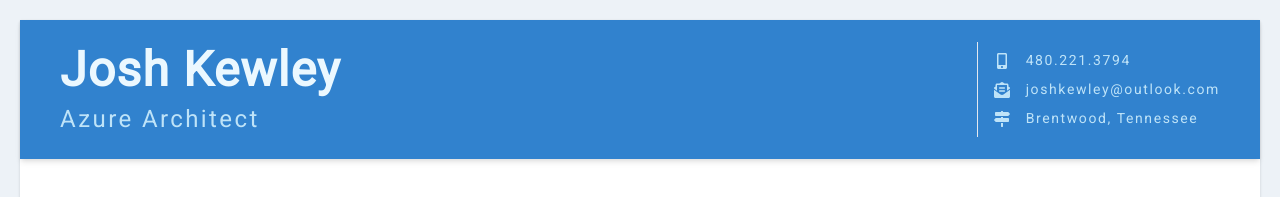
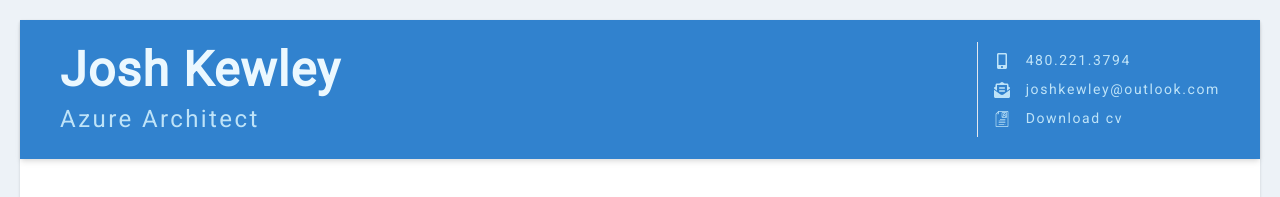
Before and after one commit to jkewley/personalsite, a Gatsby site: page / in a window 1280 px wide. Shown: the top 197 px of the page. Built offline with nearby package versions, Linux system fonts and the light colour scheme; Gatsby itself is replaced by a stand-in of ours.

Commit message:
Added resume download

```diff
--- a/data/profile.json
+++ b/data/profile.json
@@ -2,7 +2,7 @@
   "contact": {
     "phone": "480.221.3794",
     "email": "joshkewley@outlook.com",
-    "location": "Brentwood, Tennessee"
+    "resume": "josh_kewley_resume.pdf"
   },
   "fullname": "Josh Kewley",
   "role": "Azure Architect",
--- a/src/components/contact.js
+++ b/src/components/contact.js
@@ -1,8 +1,9 @@
-import React from 'react';
+import GlobeIcon from '../assets/globe.svg';
+import LocationIcon from '../assets/location.svg';
 import MailIcon from '../assets/mail.svg';
 import MobileIcon from '../assets/mobile.svg';
-import GlobeIcon from '../assets/globe.svg';
-import LocationIcon from '../assets/location.svg';
+import React from 'react';
+import ResumeIcon from '../assets/resume.svg';
 
 const Contact = ({ field, value }) => (
   <span className="flex my-2 text-primary-900 tracking-widest items-center">
@@ -42,6 +43,12 @@ const Contact = ({ field, value }) => (
         <span className="contact-link">{value}</span>
       </>
     )}
+    {field === 'resume' && (
+      <>
+        <ResumeIcon className="contact-icon" />
+        <span className="contact-link"><a href={value} target='_blank'>Download cv</a></span>
+      </>
+    )}
   </span>
 );
 
```
Also changed, not shown: src/assets/resume.svg (added), 1 other file.
